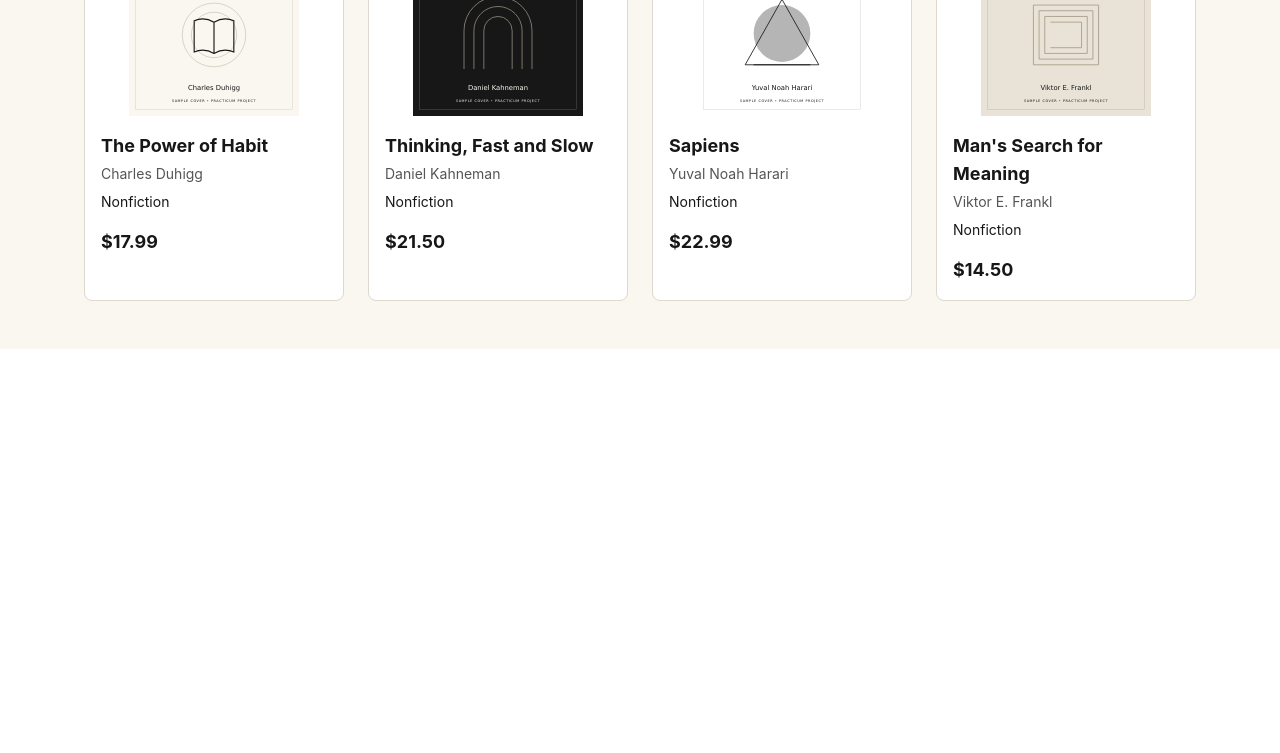
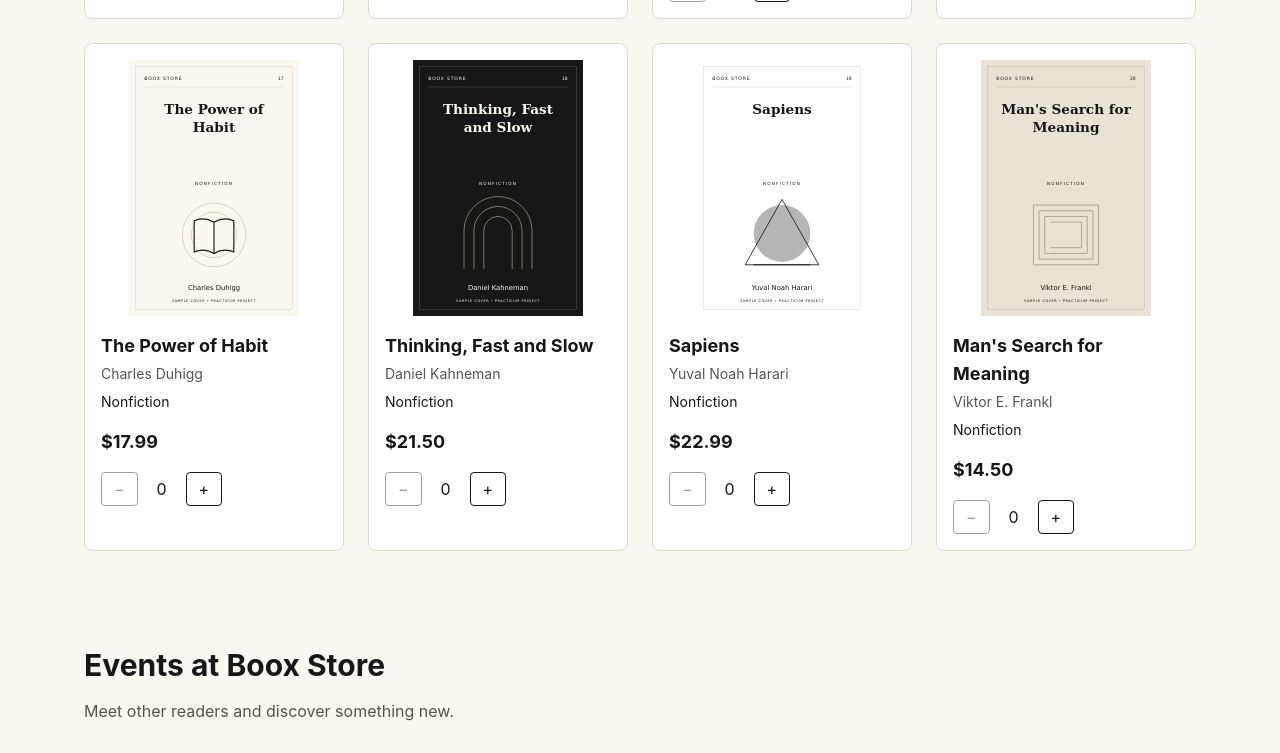
Before and after one commit to louislmabuya-cloud/bookstore-practicum, a React app in the folder frontend/: page / in a window 1280 px wide. Shown: the part 2845-3598 px from the top of the page. Before the commit the page ends 3194 px from the top, so only its background shows below. Built offline with nearby package versions, Linux system fonts and the light colour scheme; the HTML template or start-up script is replaced by a standard one.

Commit message:
Add Events and About sections as React components

```diff
--- a/frontend/src/App.jsx
+++ b/frontend/src/App.jsx
@@ -1,6 +1,8 @@
 import Header from './components/Header.jsx'
 import Hero from './components/Hero.jsx'
 import BookGrid from './components/BookGrid.jsx'
+import Events from './components/Events.jsx'
+import About from './components/About.jsx'
 
 export default function App() {
   return (
@@ -10,6 +12,8 @@ export default function App() {
       <main>
         <Hero />
         <BookGrid />
+        <Events />
+        <About />
       </main>
     </div>
   )
--- /dev/null
+++ b/frontend/src/components/About.jsx
@@ -0,0 +1,18 @@
+export default function About() {
+  return (
+    <section id="about" className="bg-white px-5 py-12">
+      <div className="mx-auto max-w-6xl">
+        <h2 className="text-3xl font-bold">
+          About Boox Store
+        </h2>
+
+        <p className="mt-6 max-w-2xl leading-relaxed text-stone-600">
+          Boox Store is an independent bookstore with fiction,
+          nonfiction and favourites selected by our staff.
+          We bring readers together through books, conversations
+          and regular events.
+        </p>
+      </div>
+    </section>
+  )
+}
--- a/frontend/src/components/BookCard.jsx
+++ b/frontend/src/components/BookCard.jsx
@@ -1,4 +1,9 @@
+import { useState } from 'react'
+import QuantityStepper from './QuantityStepper.jsx'
+
 export default function BookCard({ book }) {
+  const [quantity, setQuantity] = useState(0)
+
   return (
     <article className="rounded-lg border border-[#ded8ce] bg-white p-4">
       <img
@@ -29,6 +34,11 @@ export default function BookCard({ book }) {
       <p className="mt-4 text-lg font-bold">
         ${book.price.toFixed(2)}
       </p>
+
+      <QuantityStepper
+        quantity={quantity}
+        onQuantityChange={setQuantity}
+      />
     </article>
   )
 }
--- /dev/null
+++ b/frontend/src/components/Events.jsx
@@ -0,0 +1,44 @@
+export default function Events() {
+  return (
+    <section id="events" className="mx-auto max-w-6xl px-5 py-12">
+      <h2 className="text-3xl font-bold">
+        Events at Boox Store
+      </h2>
+
+      <p className="mt-4 text-stone-600">
+        Meet other readers and discover something new.
+      </p>
+
+      <div className="mt-8 grid grid-cols-1 gap-6 md:grid-cols-2">
+        <article className="rounded-lg border border-stone-300 bg-white p-6">
+          <h3 className="text-xl font-bold">
+            Saturday book club
+          </h3>
+
+          <p className="mt-2 font-semibold">
+            Saturdays at 10:00
+          </p>
+
+          <p className="mt-4 leading-relaxed text-stone-600">
+            Bring your current read and join a relaxed conversation
+            about books.
+          </p>
+        </article>
+
+        <article className="rounded-lg border border-stone-300 bg-white p-6">
+          <h3 className="text-xl font-bold">
+            Sunday story time
+          </h3>
+
+          <p className="mt-2 font-semibold">
+            Sundays at 11:00
+          </p>
+
+          <p className="mt-4 leading-relaxed text-stone-600">
+            A morning of stories for young readers and their families.
+          </p>
+        </article>
+      </div>
+    </section>
+  )
+}
--- /dev/null
+++ b/frontend/src/components/QuantityStepper.jsx
@@ -0,0 +1,28 @@
+export default function QuantityStepper({ quantity, onQuantityChange }) {
+  return (
+    <div className="mt-4 flex items-center gap-3">
+      <button
+        type="button"
+        onClick={() => onQuantityChange(quantity - 1)}
+        disabled={quantity === 0}
+        aria-label="Decrease quantity"
+        className="rounded border px-3 py-1 hover:bg-stone-100 disabled:cursor-not-allowed disabled:opacity-40"
+      >
+        −
+      </button>
+
+      <span className="min-w-6 text-center">
+        {quantity}
+      </span>
+
+      <button
+        type="button"
+        onClick={() => onQuantityChange(quantity + 1)}
+        aria-label="Increase quantity"
+        className="rounded border px-3 py-1 hover:bg-stone-100"
+      >
+        +
+      </button>
+    </div>
+  )
+}
```
